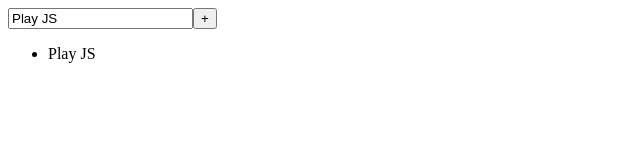
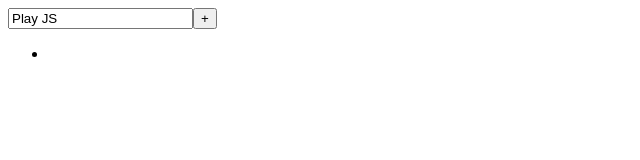
Before and after one commit to play-js/todo-collabo, a React (Create React App) app: page / in a window 1280 px wide. Shown: the top 160 px of the page, without its empty margins (0-640 px from the left). Built offline with nearby package versions, Linux system fonts and the light colour scheme.

Commit message:
Todo Input, Output 완료

```diff
--- a/src/components/TodoList.js
+++ b/src/components/TodoList.js
@@ -5,17 +5,16 @@ class TodoList extends React.Component {
     super(props);
     this.state = {
       input: "Play JS",
+      todo: "",
+      // todos: [],
     };
   }
 
   onClickPlusButton = (e) => {
-    console.log(e);
-    //this.state.input
-
+    this.setState({ todo: this.state.input});
   }
 
   onChangeInput = (e) => {
-  	console.log(e.target.value);
   	this.setState( {input: e.target.value} );
   }
 
@@ -25,7 +24,7 @@ class TodoList extends React.Component {
         <input onChange={this.onChangeInput} value={this.state.input}/>
         <button onClick={this.onClickPlusButton}>+</button>
         <ul>
-          <li>{this.state.input}</li>
+          <li>{this.state.todo}</li>
         </ul>
       </div>
     );
```
Also changed, not shown: 1 other file (tests, documents, lock files or other folders).
